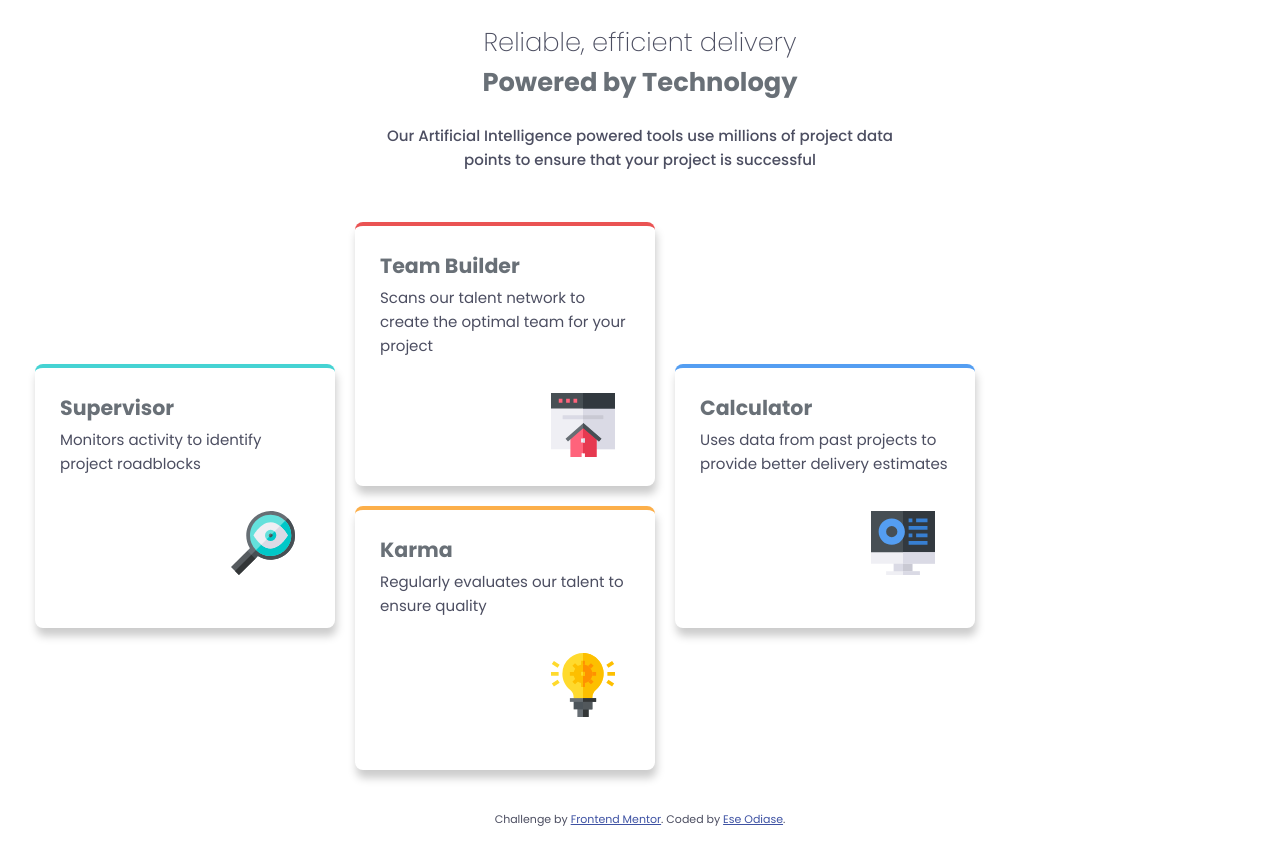
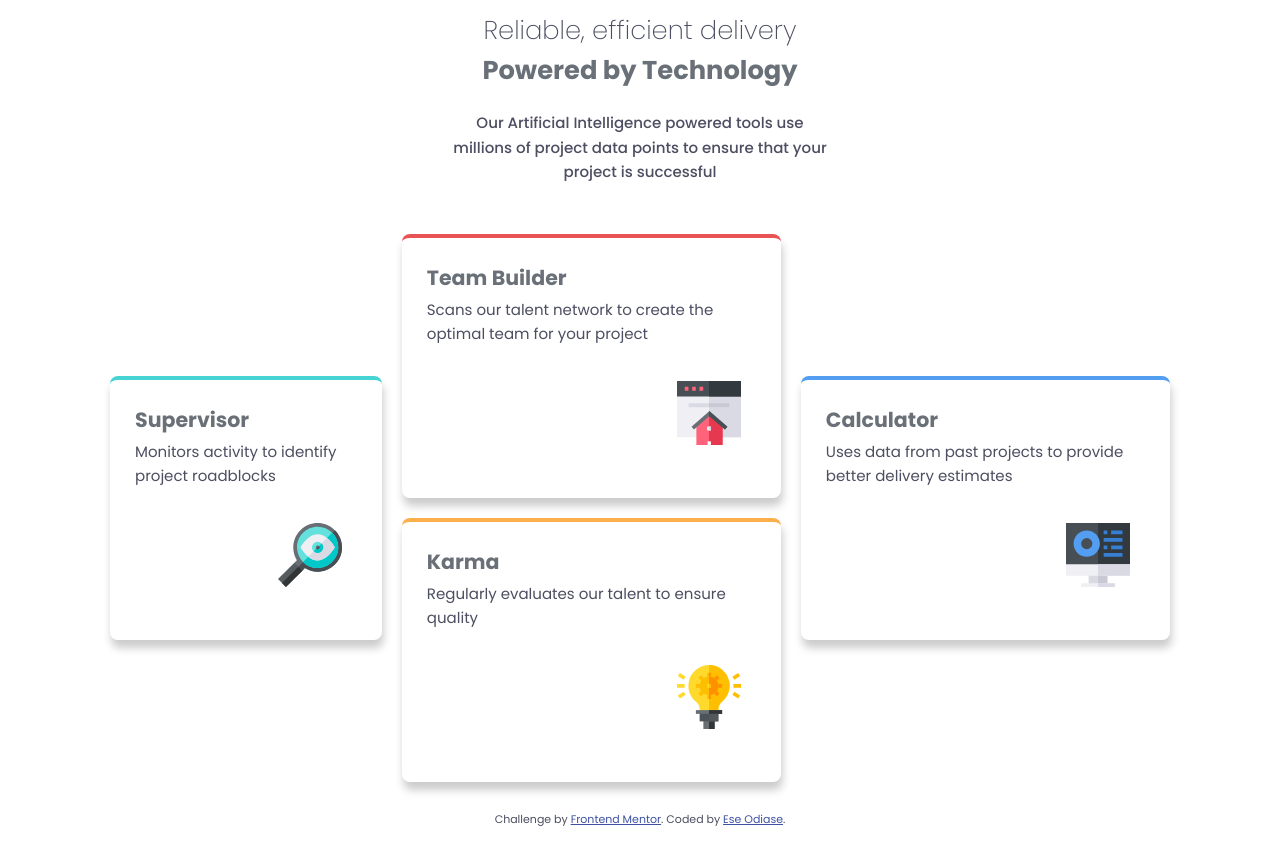
Before and after one commit to eseodiase/four-card-feature-section, a plain HTML site: page index.html in a window 1280 px wide. Drawn offline with Linux system fonts and the light colour scheme.

Commit message:
main-section width adjusted for large screen

```diff
--- a/src/style.css
+++ b/src/style.css
@@ -159,7 +159,6 @@ h3 {
   }
 
   .main-section {
-    margin-inline: 1.5625rem;
     margin-block-start: 0.5rem;
   }
 
@@ -196,7 +195,7 @@ h3 {
   .card_two,
   .card_three,
   .card_four {
-    max-width: 21.25rem;
+    width: auto;
   }
 
   .top_paragraph {
```
